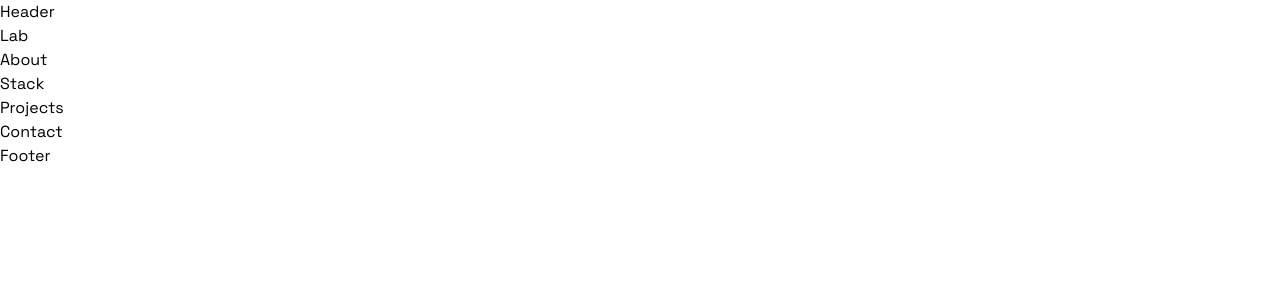
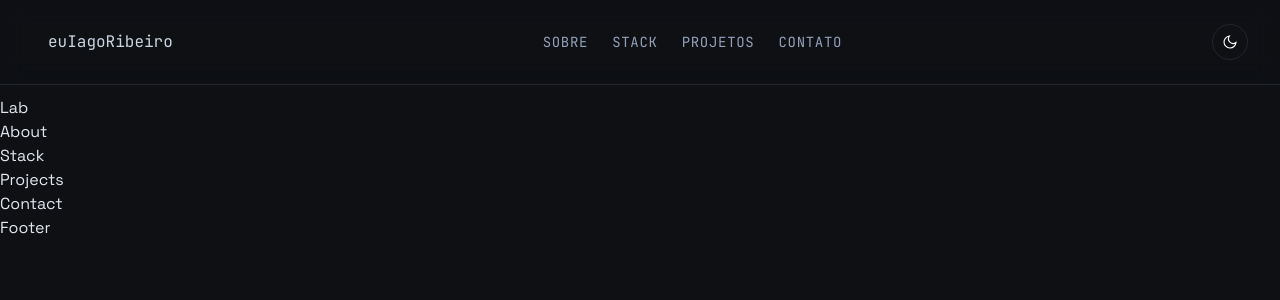
Before and after one commit to euIagoRibeiro/portfolio, a React (Vite) app: page / in a window 1280 px wide. Shown: the top 300 px of the page. Built offline with nearby package versions, Linux system fonts and the light colour scheme.

Commit message:
feat: build header with nav and theme toggle placeholder

```diff
--- a/src/App.tsx
+++ b/src/App.tsx
@@ -4,9 +4,9 @@ import { Hero, About, Stack, Projects, Contact } from './components/sections';
 function App() {
 
   return (
-    <>
+    <div className='bg-ink min-h-screen text-slate-200'>
       <Header />
-      <main>
+      <main className='pt-24'>
         <Hero />
         <About />
         <Stack />
@@ -14,7 +14,7 @@ function App() {
         <Contact />
       </main>
       <Footer />
-    </>
+    </div>
   )
 }
 
--- a/src/components/Header.tsx
+++ b/src/components/Header.tsx
@@ -1,5 +1,53 @@
+
+function NavItens({ categoria, link }: { categoria: string, link: string }) {
+  return (
+<a
+      href={link} className='font-mono text-sm uppercase tracking-wider text-slate-400 hover:text-slate-200 transition-colors duration-300'>
+      {categoria}
+    </a>
+  )
+}
+
 function Header() {
-  return <div>Header</div>
+
+  const itens = [
+    { categoria: 'Sobre', link: '#sobre' },
+    { categoria: 'Stack', link: '#stack' },
+    { categoria: 'Projetos', link: '#projetos' },
+    { categoria: 'Contato', link: '#contato' },
+  ]
+
+  return (
+
+    <header className='flex items-center justify-between py-6 px-8 text-white fixed w-full z-10 backdrop-blur-md border-b border-ink-line'>
+
+      <a href="#top" className="flex items-center gap-2">
+        <span className="inline-block w-2 h-2 rounded-full bg-accent animate-blink"></span>
+        <span className="font-mono text-base text-slate-300">euIagoRibeiro</span>
+      </a>
+
+      <nav>
+        <ul className='flex gap-6'>
+          {itens.map((item) => (
+            <li key={item.categoria}>
+              <NavItens
+                categoria={item.categoria}
+                link={item.link}
+              />
+            </li>
+          ))}
+        </ul>
+      </nav>
+
+      <button className="w-9 h-9 grid place-items-center rounded-full border border-ink-line hover:border-accent transition">
+        <svg viewBox="0 0 24 24" fill="none" stroke="currentColor" strokeWidth={1.7} className="w-4 h-4">
+          <path d="M21 12.8A9 9 0 1 1 11.2 3a7 7 0 0 0 9.8 9.8z"/>
+        </svg>
+      </button>
+
+    </header>
+
+  )
 }
 
 export default Header
--- a/src/index.css
+++ b/src/index.css
@@ -1,6 +1,7 @@
 @import "tailwindcss";
 
 @theme {
+
     --font-sans: "Space Grotesk", system-ui, sans-serif;
     --font-mono: "JetBrains Mono", ui-monospace, monospace;
 
@@ -10,4 +11,11 @@
 
     --color-accent: #34d399;
     --color-accent-soft: #10b981;
+
+    --animate-blink: blink 1.2s steps(2) infinite;
+
+    @keyframes blink {
+    50% { opacity: 0; }
+
     }
+}
```
Lines whose indentation alone changed are shown as unchanged.
